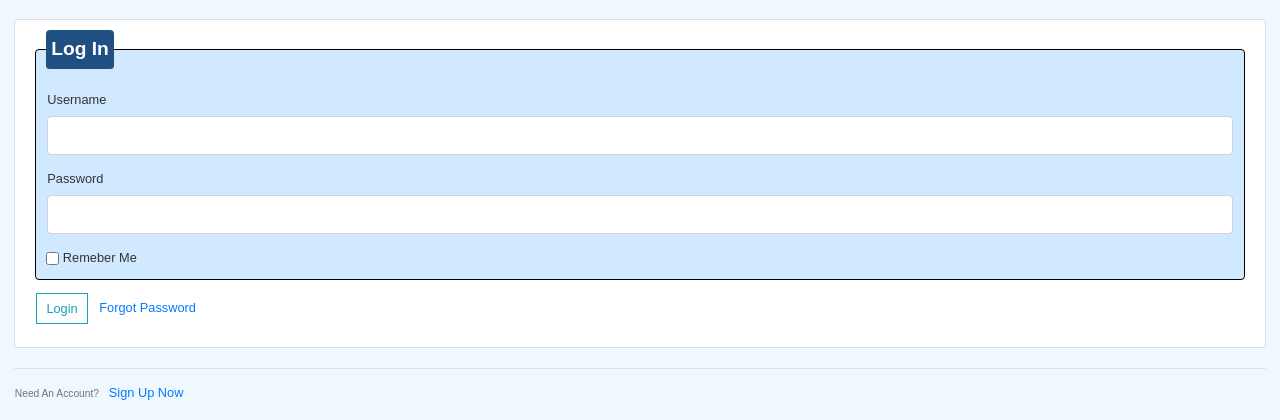
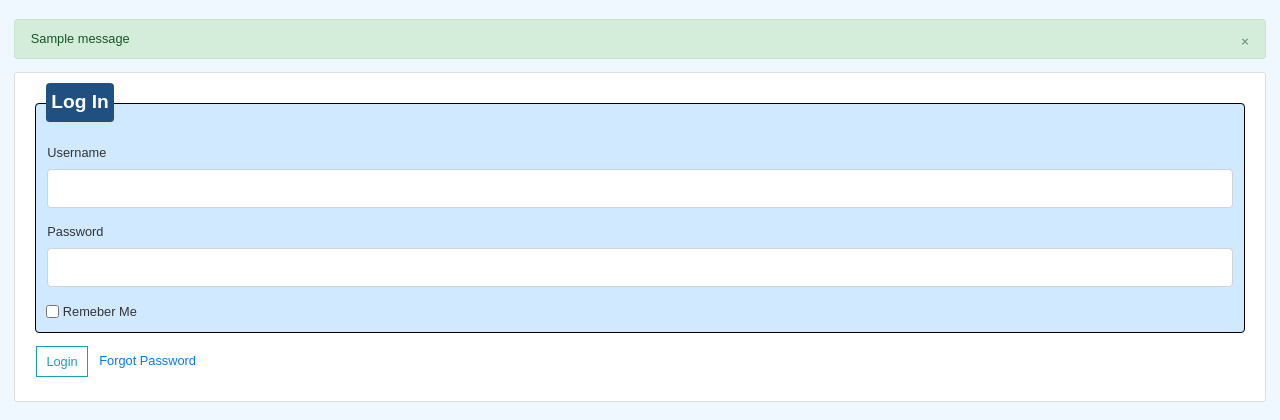
Before and after one commit to tiggaa/URA, a Flask app: a page that uses UserResearch/templates/layout.html in a window 1280 px wide. Shown: the part 48-468 px from the top of the page. Run offline with Flask 2, Linux system fonts and the light colour scheme; tables that the repository leaves empty hold one stand-in row (values such as "Sample post"); one stand-in notice (Sample message) is shown; style sheets or scripts are compiled from the project's sources; some libraries are stand-ins or nearby versions.

Commit message:
Resolve issue, flash messages not showing

```diff
--- a/UserResearch/templates/layout.html
+++ b/UserResearch/templates/layout.html
@@ -29,6 +29,17 @@
         {% include 'includes/_navbar.html' %}
     </header>
     <div class="px-3">
+      {% with messages = get_flashed_messages(with_categories=true) %}
+        <!-- Categories: success (green), info (blue), warning (yellow), danger (red) -->
+        {% if messages %}
+          {% for category, message in messages %}
+            <div class="alert alert-{{ category }} alert-dismissible" role="alert">
+            <button type="button" class="close" data-dismiss="alert" aria-label="Close"><span aria-hidden="true">&times;</span></button>
+            <!-- <strong>Title</strong> --> {{ message }}
+            </div>
+          {% endfor %}
+        {% endif %}
+      {% endwith %}
         {% block content %}{% endblock %}
     </div>
 </body>
```
